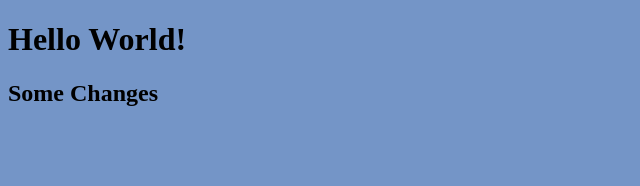
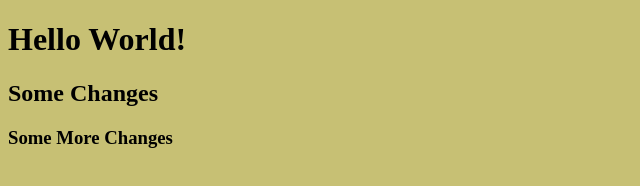
Before and after one commit to Nathan-Phillip-Smith/SourceControlProject, a plain HTML site: page index.html in a window 1280 px wide. Shown: the whole page, without its empty margins (0-640 px from the left). Drawn offline with Linux system fonts and the light colour scheme.

Commit message:
made changes for new branch

```diff
--- a/index.html
+++ b/index.html
@@ -7,5 +7,6 @@
     <body>
         <h1>Hello World!</h1>
         <h2>Some Changes</h2>
+        <h3>Some More Changes</h3>
     </body>
 </html>
--- a/style.css
+++ b/style.css
@@ -1,3 +1,3 @@
 html {
-    background-color: rgb(116, 149, 199);
+    background-color: rgb(199, 192, 116);
 }
```
